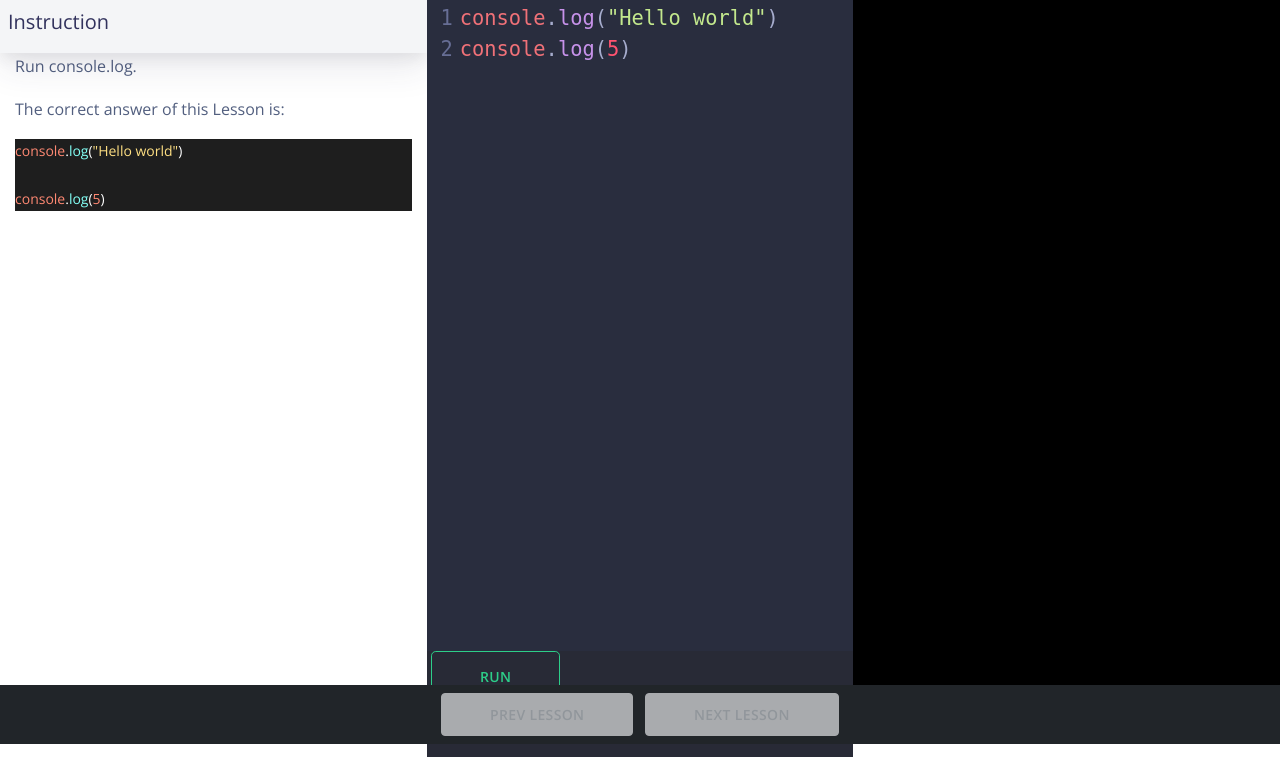
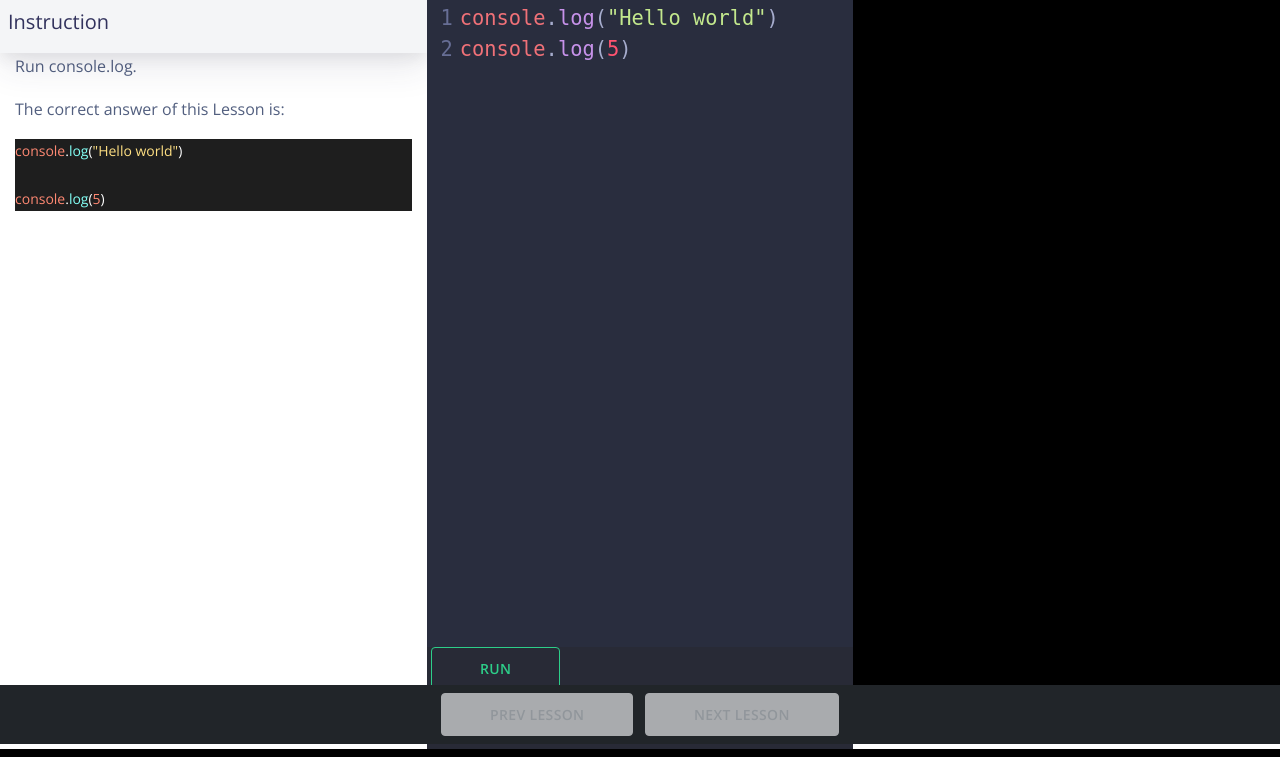
Before and after one commit to aji-pratama/learn2code.js, a Django app: a page that uses templates/lesson/console.html in a window 1280 px wide. Shown: the part 56-813 px from the top of the page. Run offline with Django 3.2, Linux system fonts and the light colour scheme; data comes from the database, SQL or seed files in the repository; some libraries are stand-ins or nearby versions.

Commit message:
Update styling

```diff
--- a/assets/static/css/styles.css
+++ b/assets/static/css/styles.css
@@ -3,14 +3,14 @@ textarea {
 }
 
 .CodeMirror {
-    height: 81.5vh;
+    height: 81vh;
     width: 100%;
     font-size: 1.275rem;
     z-index: 6;
 }
 
 .section-scrollable {
-    height: 88vh;
+    height: 87vh;
     overflow-y: scroll;
 }
 
@@ -26,7 +26,7 @@ textarea {
     background-color: black;
     color: white;
     padding: 1rem;
-    height: 88vh;
+    height: 87vh;
     border: none;
 }
 
--- a/templates/lesson/console.html
+++ b/templates/lesson/console.html
@@ -26,7 +26,7 @@
                 </div>
                 <div class="col-md-4 p-0 section-codeeditor">
                     <textarea id="id-code-editor" height="1000px" v-model="answerCode"></textarea>
-                    <button v-on:click="submitCode()" class="btn btn-outline-success btn-lg ml-1 px-5"> Run </button>
+                    <button v-on:click="submitCode()" class="btn btn-outline-success ml-1 px-5"> Run </button>
                 </div>
                 <div class="col-md-4 p-0">
                     <textarea class="section-console" disabled>[% data.output %]</textarea>
--- a/templates/lesson/web.html
+++ b/templates/lesson/web.html
@@ -26,7 +26,7 @@
                 </div>
                 <div class="col-md-4 p-0 section-codeeditor">
                     <textarea id="id-code-editor" height="1000px" v-model="answerCode"></textarea>
-                    <button v-on:click="submitCode()" class="btn btn-outline-success btn-lg ml-1 px-5"> Run </button>
+                    <button v-on:click="submitCode()" class="btn btn-outline-success ml-1 px-5"> Run </button>
                 </div>
                 <div class="col-md-4 p-1">
                     <iframe id="id-web-output" :src="urlOutput" class="section-web"></iframe>
```
